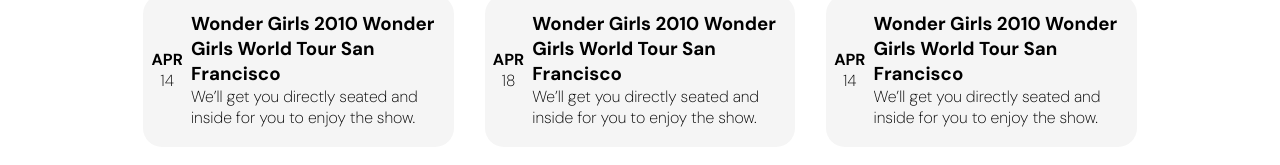
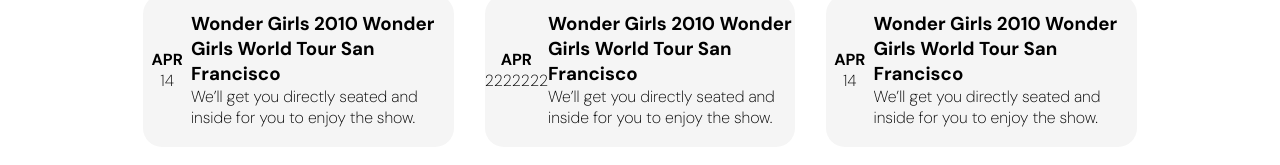
Before and after one commit to YounessBoumeshouli/Podcast, a plain HTML site: page index.html in a window 1280 px wide. Shown: the part 807-972 px from the top of the page. Drawn offline with Linux system fonts and the light colour scheme; files whose address does not match are found by name.

```diff
--- a/index.html
+++ b/index.html
@@ -106,7 +106,7 @@
         <div class="Eimages-desc">
             <div class="Time">
                 <h4>APR</h4>
-                <p>18</p>
+                <p>2222222</p>
             </div>
             <div>
                 <h3>Wonder Girls 2010 Wonder Girls World Tour San Francisco</h3>
```
